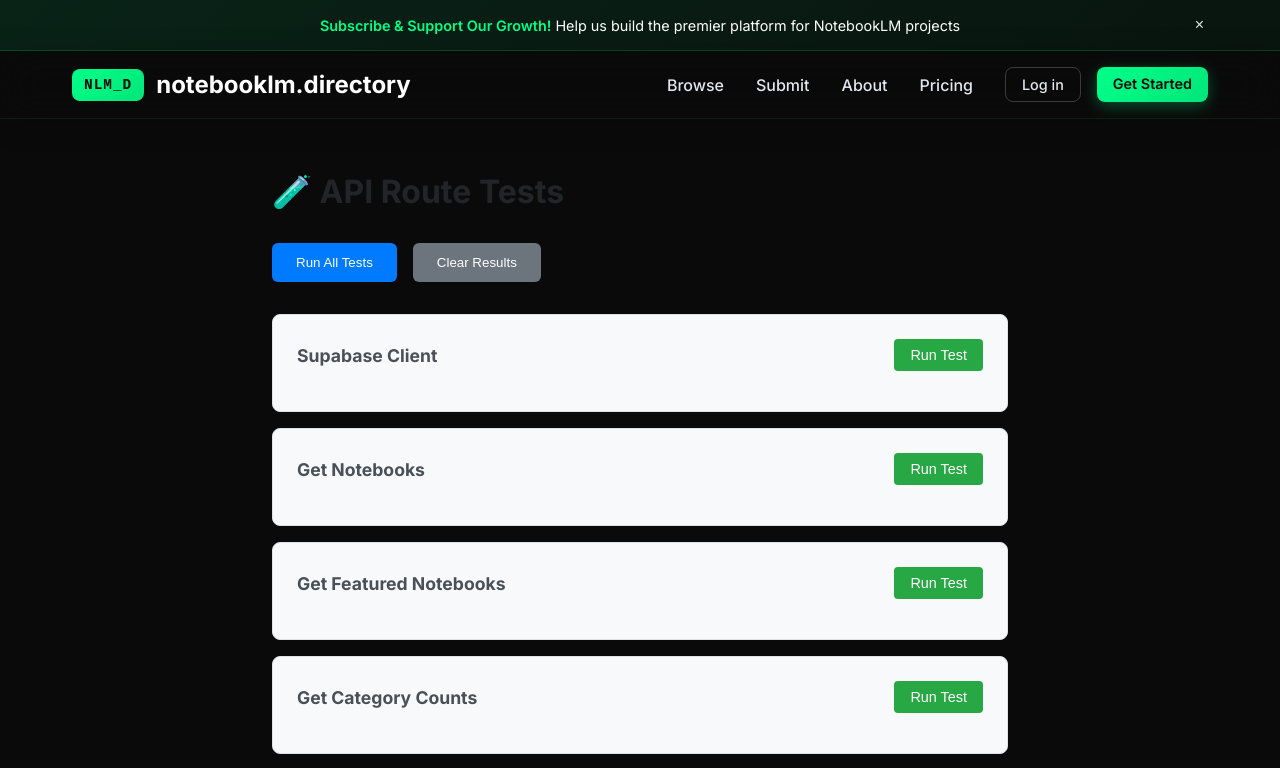
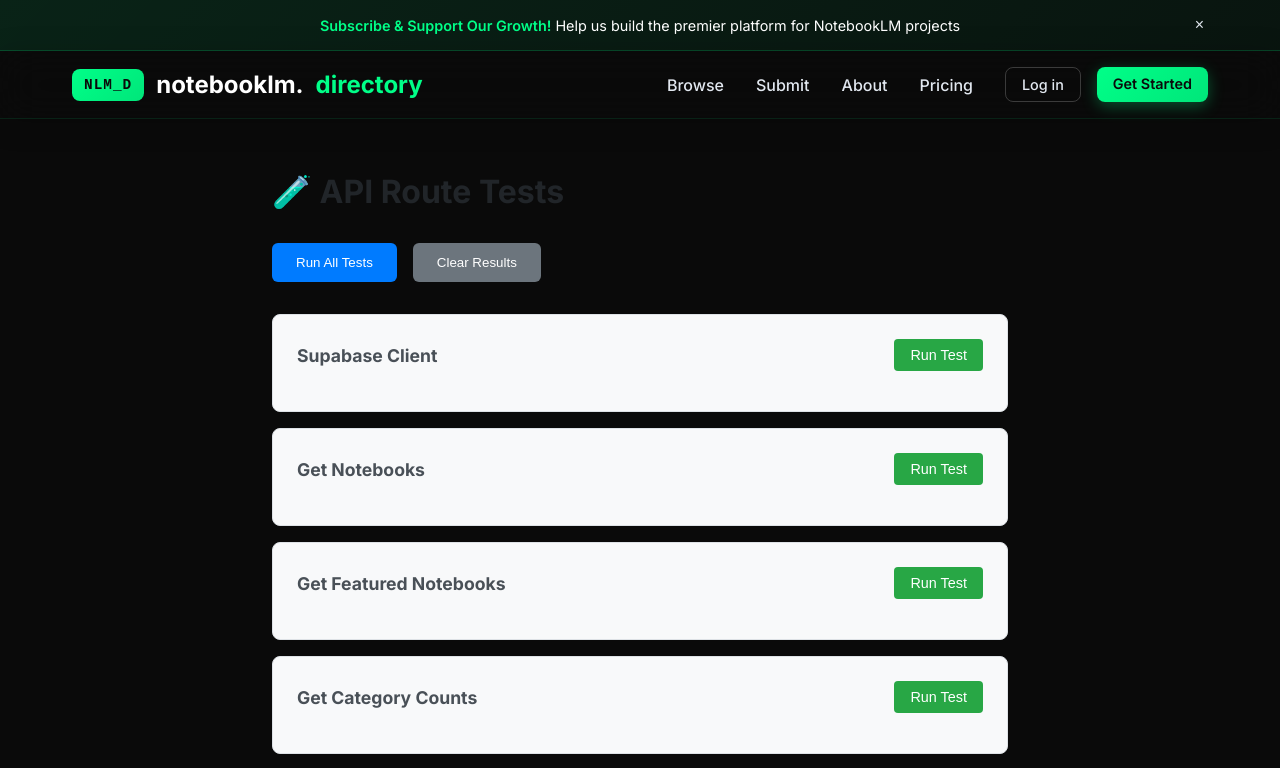
Before and after one commit to ourania-world/notebooklm.directory, a Next.js app: page /test in a window 1280 px wide. Shown: the top 768 px of the page. Built offline with nearby package versions, Linux system fonts and the light colour scheme; no server answers.

Commit message:
Updated AudioPlayer.js

```diff
--- a/components/AudioPlayer.js
+++ b/components/AudioPlayer.js
@@ -1,5 +1,5 @@
 import { useState, useEffect, useRef } from 'react';
-import { getAudioUrl, formatDuration, isAudioSupported } from '../lib/audio';
+import { formatDuration, isAudioSupported } from '../lib/audio';
 
 export default function AudioPlayer({
   audioUrl,
@@ -20,7 +20,7 @@ export default function AudioPlayer({
   const waveformRef = useRef(null);
   const animationRef = useRef(null);
 
-  const fullAudioUrl = mounted ? getAudioUrl(audioUrl) : null;
+  const fullAudioUrl = mounted ? audioUrl : null;
 
   useEffect(() => {
     setMounted(true);
--- a/components/Layout.js
+++ b/components/Layout.js
@@ -68,8 +68,7 @@ export default function Layout({ children, title = "NotebookLM Directory" }) {
                 fontWeight: '700',
                 letterSpacing: '1px',
                 fontFamily: 'monospace'
-              }}>NLM_D</span>
-              notebooklm.directory
+              }}>NLM_D</span> notebooklm.<span style={{ color: '#00ff88' }}>directory</span>
             </Link>
 
             <div style={{
```
